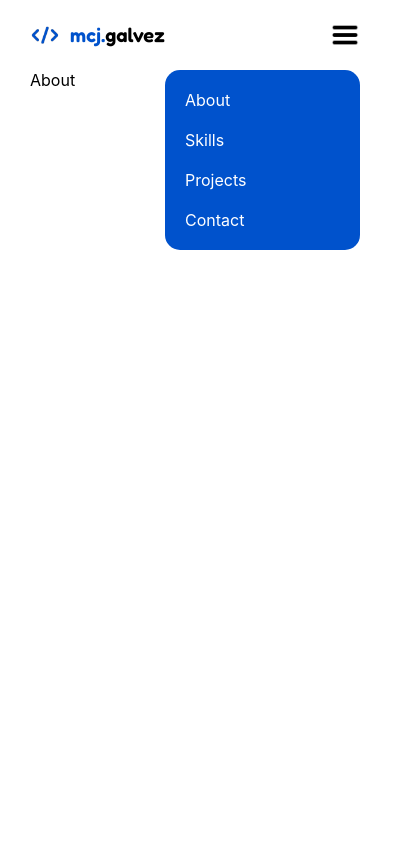
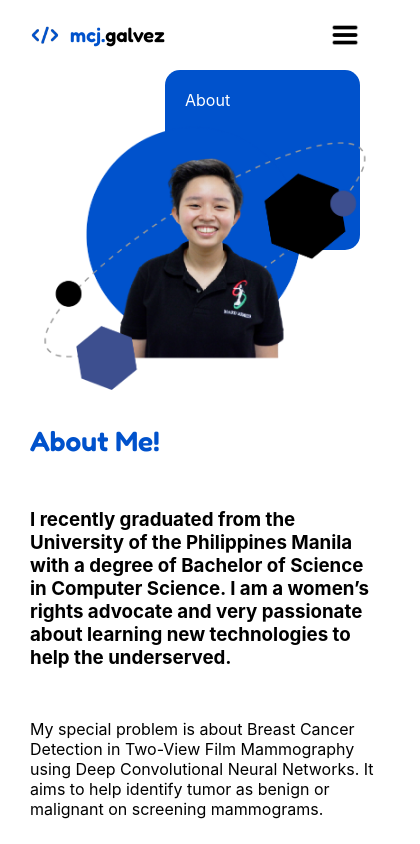
Before and after one commit to galvez-mcj/react-portfolio, a React (Vite) app: page /about in a window 390 px wide. Shown: the whole page, 420 px wide, since content can reach past the window. Built offline with nearby package versions, Linux system fonts and the light colour scheme.

Commit message:
Functional and Responsive About Page (need to refine)

```diff
--- /dev/null
+++ b/src/components/About.css
@@ -0,0 +1,44 @@
+.about-page {
+    position: absolute;
+    top: 50%;
+    transform: translateY(-50%);
+    margin: 50px 0px;
+    margin-right: inherit;
+
+    display: flex;
+    align-items: center;
+    gap: 30px;
+}
+
+.about-img {
+    width: 500px;
+}
+
+.right {
+    flex: 1 1 auto;
+    display: flex;
+    flex-direction: column;
+    gap: 50px;
+}
+
+.left {
+    flex: 1 1 0;
+}
+
+@media screen and (max-width:900px) {
+    .about-img {
+        width: 350px;
+    }
+}
+
+@media screen and (max-width:600px) {
+    .about-page {
+        flex-direction: column;
+    }
+}
+
+@media screen and (max-width:280px) {
+    .about-page {
+        margin: 100px 0px;
+    }
+}
--- a/src/components/About.jsx
+++ b/src/components/About.jsx
@@ -1,7 +1,17 @@
+import "./About.css"
+import myImg from "../assets/about-img.png"
+
 const About = () => {
     return (
-        <div>
-            About
+        <div className="about-page">
+            <div className="left">
+                <img className="about-img" src={myImg} alt="My image" />
+            </div>
+            <div className="right">
+                <h2 className="display-font primary bold">About Me!</h2>
+                <h3 className="bold">I recently graduated from the University of the Philippines Manila with a degree of Bachelor of Science in Computer Science. I am a women’s rights advocate and very passionate about learning new technologies to help the underserved.</h3>
+                <p>My special problem is about Breast Cancer Detection in Two-View Film Mammography using Deep Convolutional Neural Networks. It aims to help identify tumor as benign or malignant on screening mammograms.</p>
+            </div>
         </div>
     )
 }
--- a/src/components/Home.css
+++ b/src/components/Home.css
@@ -18,10 +18,6 @@
     margin-bottom: 10px;
 }
 
-.home-heading h2 {
-    font-size: 1.75em;
-}
-
 .social-container {
     width: 40%;
     display: flex;
--- a/src/index.css
+++ b/src/index.css
@@ -45,6 +45,10 @@
   font-weight: bold;
 }
 
+h2 {
+  font-size: 1.75em;
+}
+
 /* links */
 a {
   text-decoration: none;
```
Also changed, not shown: src/assets/about-img.png (added).
